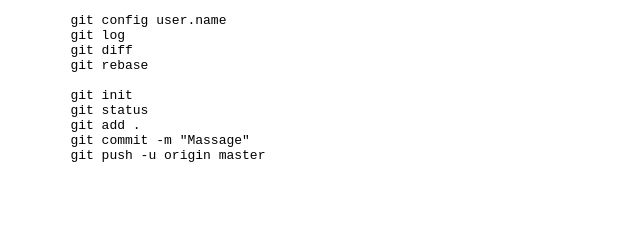
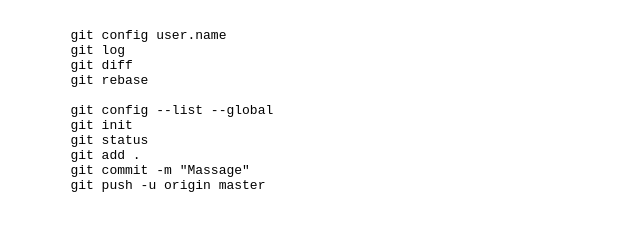
Before and after one commit to nurnahian/GitCommand, a plain HTML site: page index.html in a window 1280 px wide. Shown: the whole page, without its empty margins (0-640 px from the left). Drawn offline with Linux system fonts and the light colour scheme.

Commit message:
This is change file

```diff
--- a/index.html
+++ b/index.html
@@ -10,11 +10,13 @@
 
 <body>
     <pre>
+
         git config user.name
         git log
         git diff
         git rebase
 
+        git config --list --global
         git init
         git status
         git add .
```
Also changed, not shown: ring.png (renamed from logo.png).
